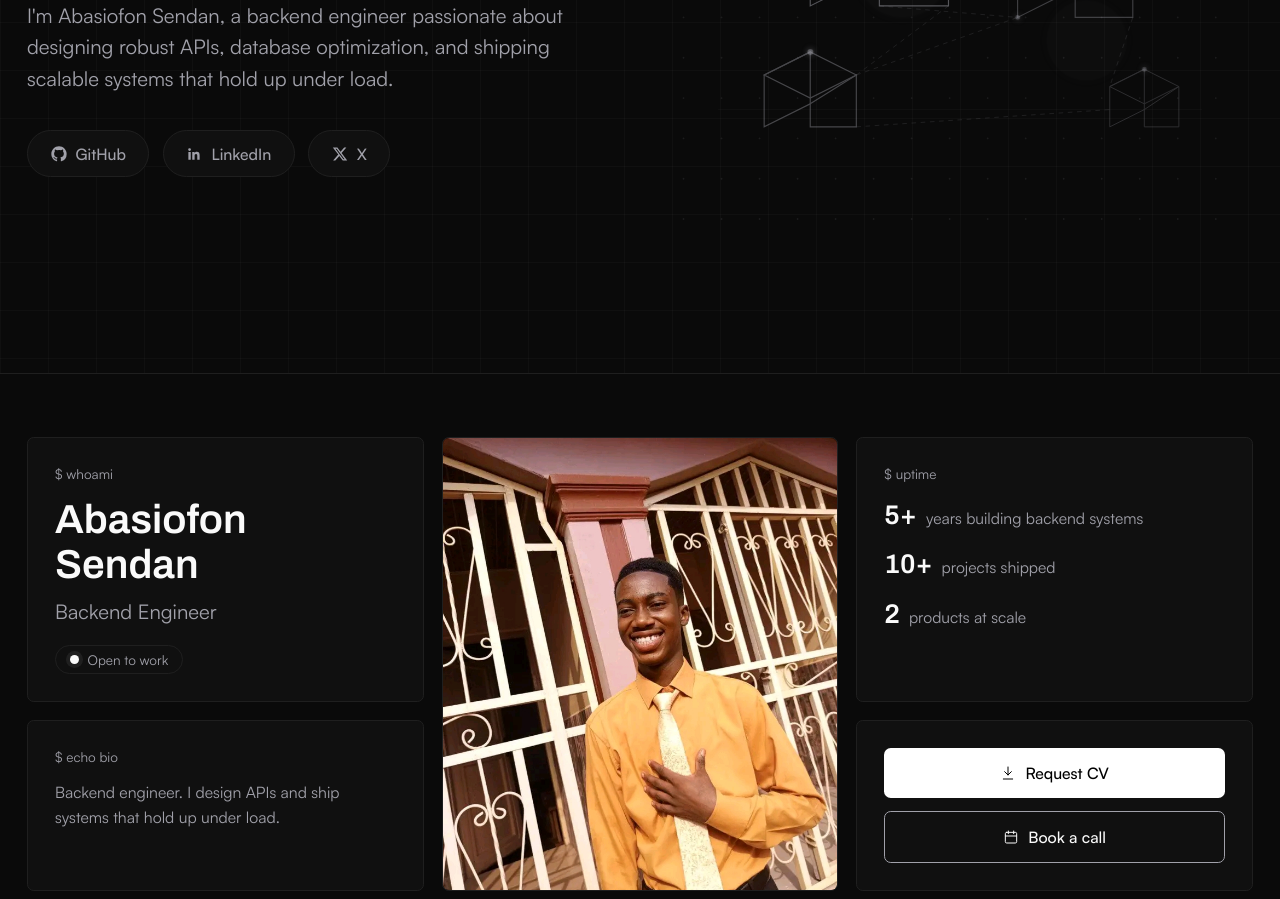
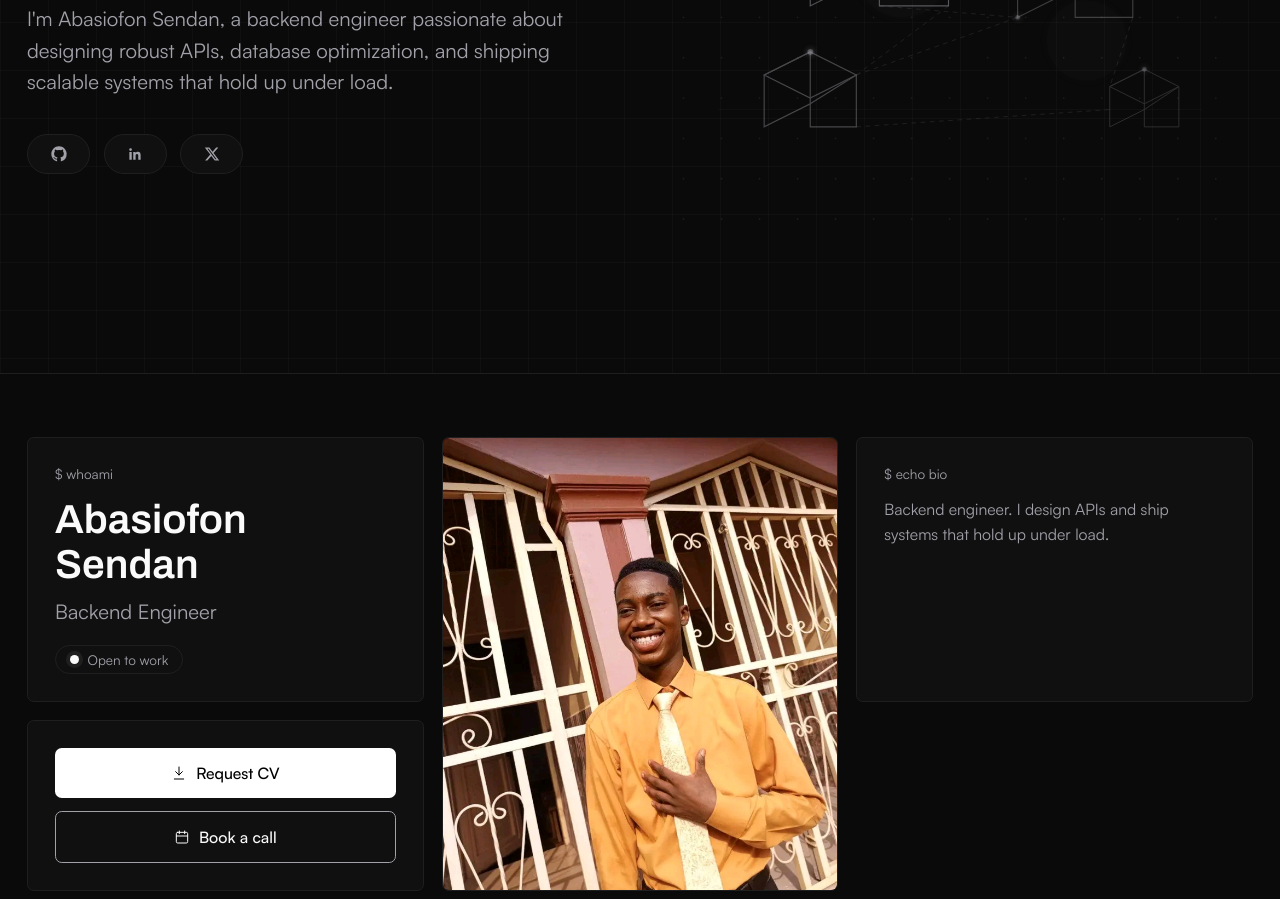
Before and after one commit to abasiofon-sendan/portfolio, a React (Vite) app: page / in a window 1280 px wide. Shown: the part 440-1339 px from the top of the page. Built offline with nearby package versions, Linux system fonts and the light colour scheme.

Commit message:
Show social icons only (no labels), remove uptime card from bento grid

```diff
--- a/src/pages/Home.jsx
+++ b/src/pages/Home.jsx
@@ -163,7 +163,6 @@ export default function Home() {
                       className="inline-flex items-center gap-2 rounded-full border border-ink-border bg-ink-panel px-5 py-2.5 text-sm font-medium text-ink-text-2 transition-colors hover:border-ink-text-2 hover:text-ink-text-1"
                     >
                       <Icon size={16} />
-                      {s.label}
                     </a>
                   )
                 })}
@@ -203,20 +202,6 @@ export default function Home() {
                 className="absolute inset-0 h-full w-full object-cover"
               />
             </div>
-          </Reveal>
-
-          {/* Metrics cell */}
-          <Reveal delay={0.1} className="rounded-md border border-ink-border bg-ink-panel p-6">
-            <p className="font-mono text-xs text-ink-text-2">$ uptime</p>
-            <dl className="mt-3 space-y-3">
-              {site.metrics.map((metric) => (
-                <div key={metric.label} className="flex items-baseline gap-2">
-                  <dt className="sr-only">{metric.label}</dt>
-                  <dd className="font-display text-2xl font-semibold text-ink-text-1">{metric.value}</dd>
-                  <dd className="text-sm text-ink-text-2">{metric.label}</dd>
-                </div>
-              ))}
-            </dl>
           </Reveal>
 
           {/* Bio cell */}
```
